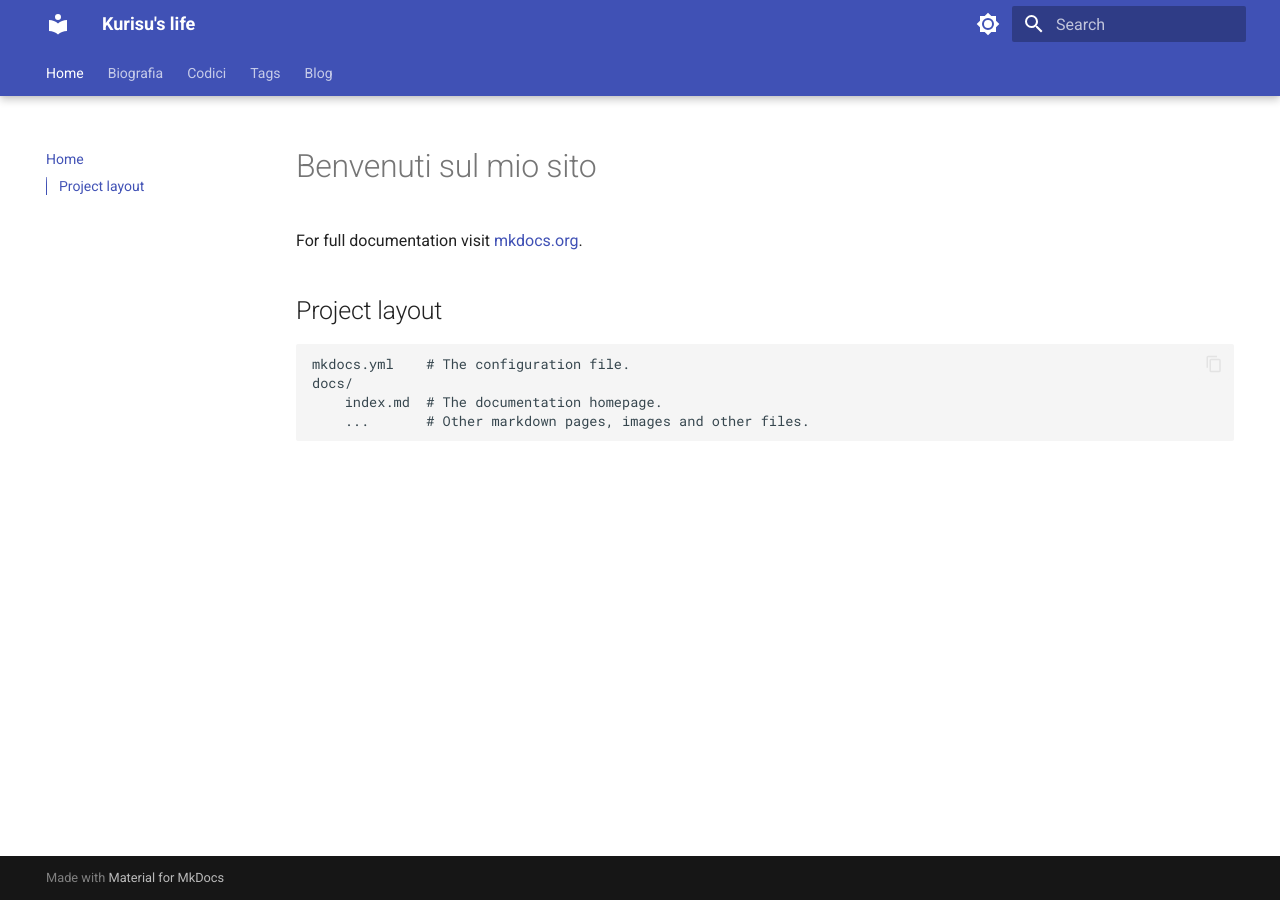
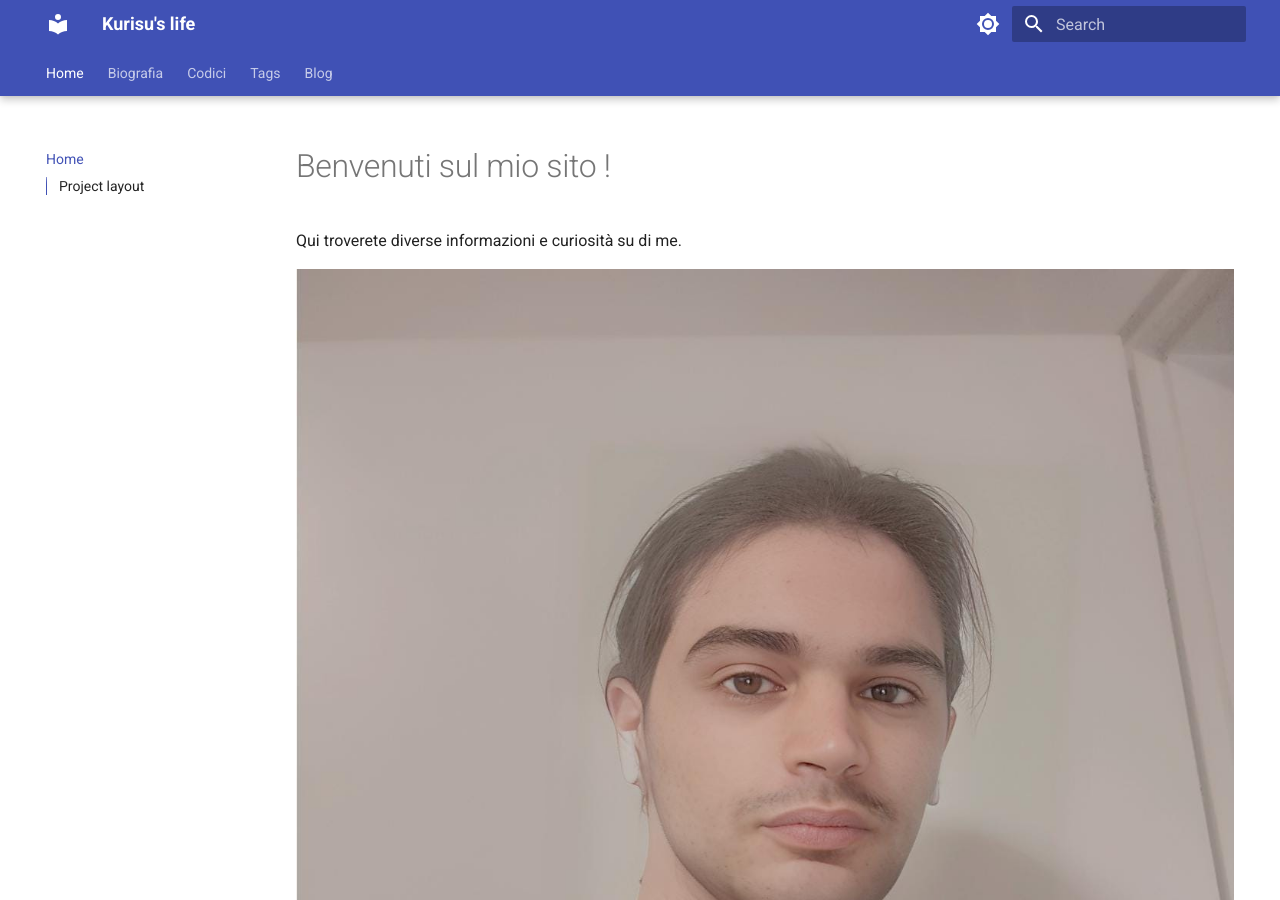
Before and after one commit to Satoru-ChristianF/brogi-e-babogi, an MkDocs documentation site: the page built from docs/index.md, in a window 1280 px wide and 900 px high. Built offline with MkDocs 1.6.1 and Material for MkDocs 9.7.7, drawn with Linux system fonts in a browser that asks for light colours.

```diff
--- a/docs/index.md
+++ b/docs/index.md
@@ -1,6 +1,8 @@
-# Benvenuti sul mio sito
+# Benvenuti sul mio sito !
 
-For full documentation visit [mkdocs.org](https://www.mkdocs.org).
+Qui troverete diverse informazioni e curiosità su di me.
+
+![alt text](<foto profilo.jpeg>)
 
 
 ## Project layout
```
Also changed, not shown: docs/biografia/about.md (+1 -1 lines), docs/biografia/childhood.md (+4 -0 lines), docs/foto profilo.jpeg (renamed from docs/biografia/foto profilo.jpeg).
